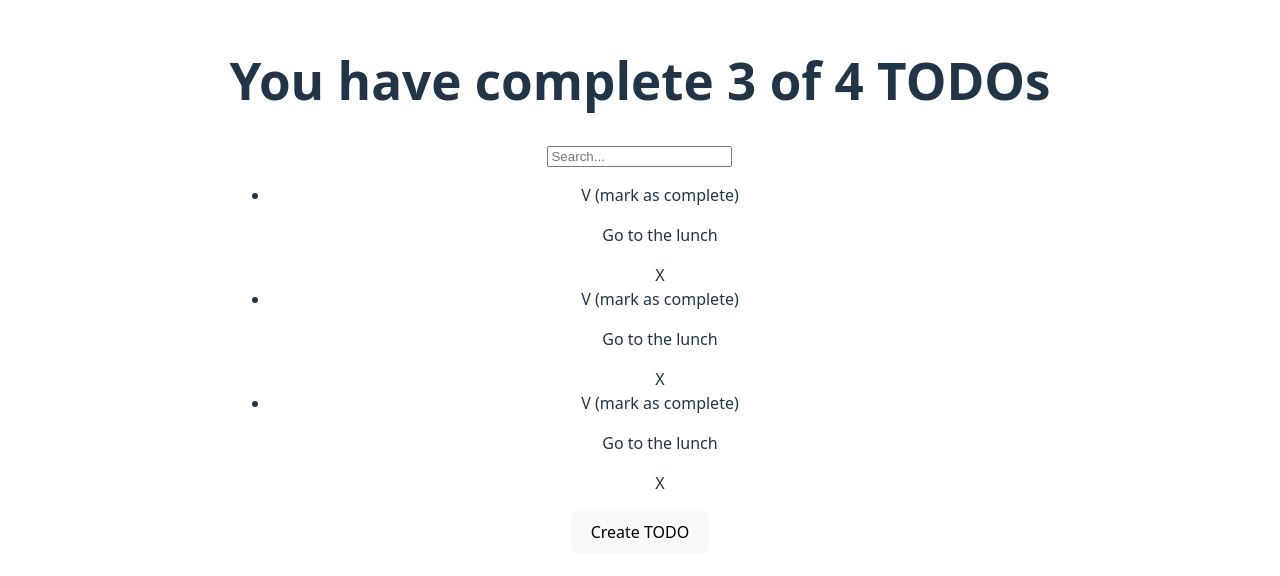
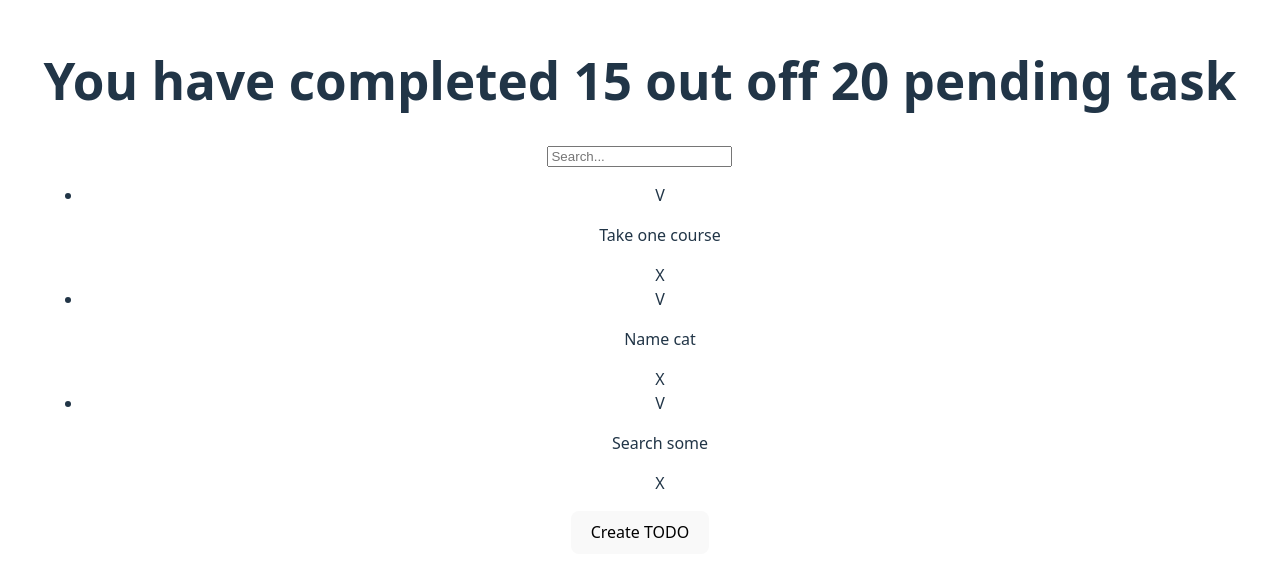
Before and after one commit to Einarr07/curso-react, a React (Vite) app: page / in a window 1280 px wide. Shown: the part 114-690 px from the top of the page. Built offline with nearby package versions, Linux system fonts and the light colour scheme.

Commit message:
How use props

```diff
--- a/src/App.jsx
+++ b/src/App.jsx
@@ -4,25 +4,39 @@ import {TodoSearch} from "./TodoSearch.jsx";
 import {TodoList} from "./TodoList.jsx";
 import {CreateTodoButton} from "./CreateTodoButton.jsx";
 import {TodoItem} from "./TodoItem.jsx";
+import React from "react";
+
+const defaultTodos = [
+    {text: 'Take one course', completed: false},
+    {text: 'Name cat', completed: false},
+    {text: 'Search some', completed: false},
+]
 
 function App() {
 
     return (
-        <>
-            <div className="App">
+        <React.Fragment>
 
-                <TodoCounter/>
-                <TodoSearch/>
-                <TodoList>
-                    <TodoItem/>
-                    <TodoItem/>
-                    <TodoItem/>
-                </TodoList>
+            <TodoCounter completed={15} total={20}/>
+            <TodoSearch/>
+            <TodoList>
 
-                <CreateTodoButton/>
-            </div>
+                {/*We can use too something how this
+                <TodoItem/>
 
-        </>
+                */}
+                {defaultTodos.map(todo => (
+                    <TodoItem key={todo.text}
+                              text={todo.text}
+                              completed={todo.completed}
+                    />
+                ))}
+            </TodoList>
+
+            <CreateTodoButton/>
+
+
+        </React.Fragment>
     )
 }
 
--- a/src/TodoCounter.jsx
+++ b/src/TodoCounter.jsx
@@ -1,11 +1,13 @@
-function TodoCounter() {
+// "Props" are values passed from a parent component to a child component.
+// Here, the component receives two props: total and completed.
+// These props allow the component to display dynamic information.
+
+function TodoCounter({total, completed}) {
     return (
-        <>
-            <h1>
-                You have complete 3 of 4 TODOs
-            </h1>
-        </>
-    )
+        <h1>
+            You have completed {completed} out off {total} pending task
+        </h1>
+    );
 }
 
-export {TodoCounter}
+export {TodoCounter};
--- a/src/TodoItem.jsx
+++ b/src/TodoItem.jsx
@@ -1,12 +1,14 @@
-function TodoItem() {
+// Here we use "props" as an object that contains all properties sent to the component.
+// props.completed and props.text come from the parent component.
+// A prop can be any type of value: number, string, boolean, function, etc.
+
+function TodoItem(props) {
     return (
-        <>
-            <li>
-                <span>V (mark as complete)</span>
-                <p>Go to the lunch</p>
-                <span>X</span>
-            </li>
-        </>
+        <li>
+            <span>V {props.completed}</span>
+            <p>{props.text}</p>
+            <span>X</span>
+        </li>
     );
 }
 
--- a/src/TodoList.jsx
+++ b/src/TodoList.jsx
@@ -1,12 +1,21 @@
-function TodoList(props) {
+// "children" is a special prop that React automatically provides.
+// It represents the elements found between the opening and closing tags
+// of the component when it is used.
+//
+// Example:
+// <TodoList>
+//     <TodoItem />
+//     <TodoItem />
+// </TodoList>
+//
+// Everything inside <TodoList> ... </TodoList> is passed as "children".
+
+function TodoList({children}) {
     return (
-        <>
-
-            <ul>
-                {props.children}
-            </ul>
-        </>
-    )
+        <ul>
+            {children}
+        </ul>
+    );
 }
 
-export {TodoList}
+export {TodoList};
```
